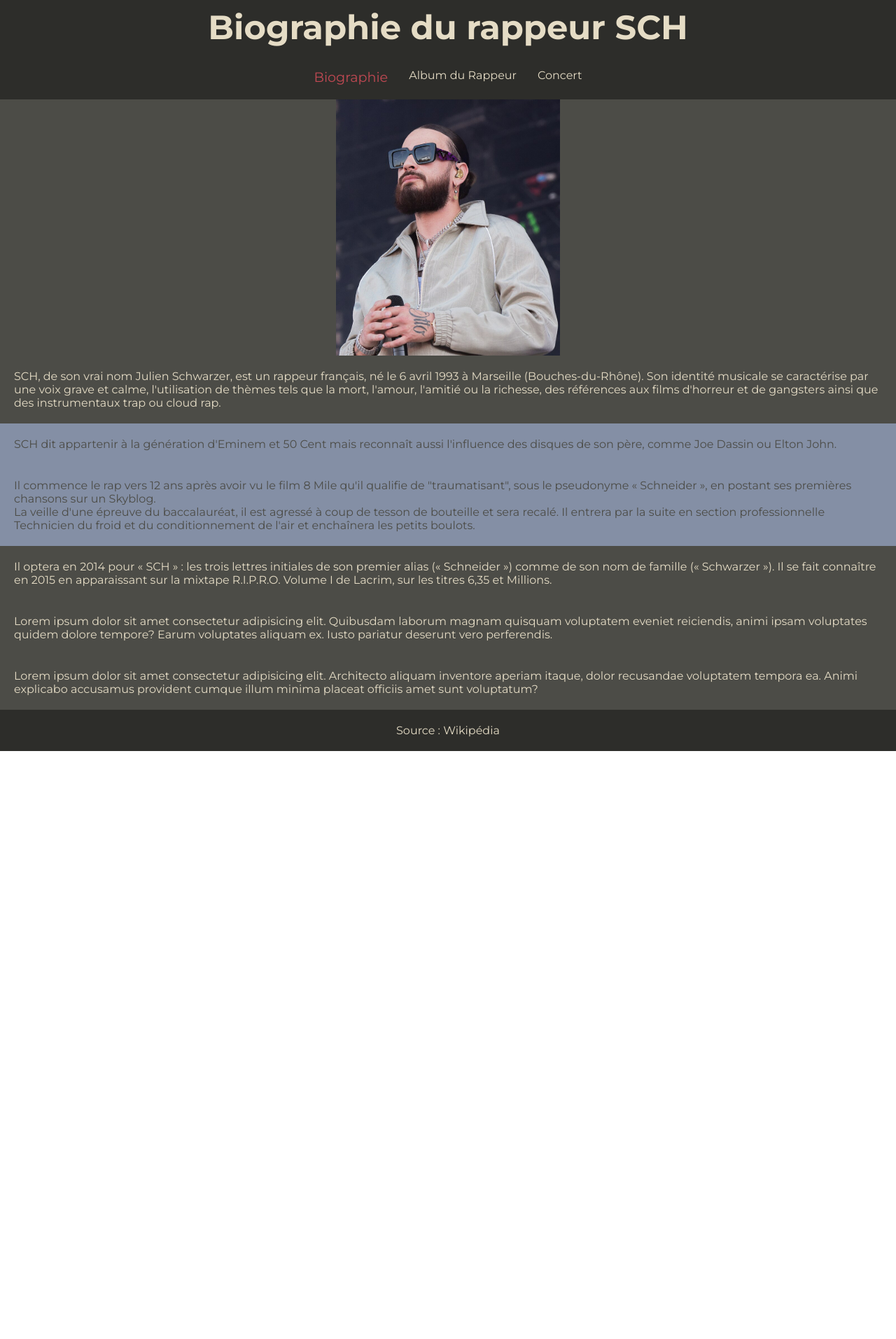
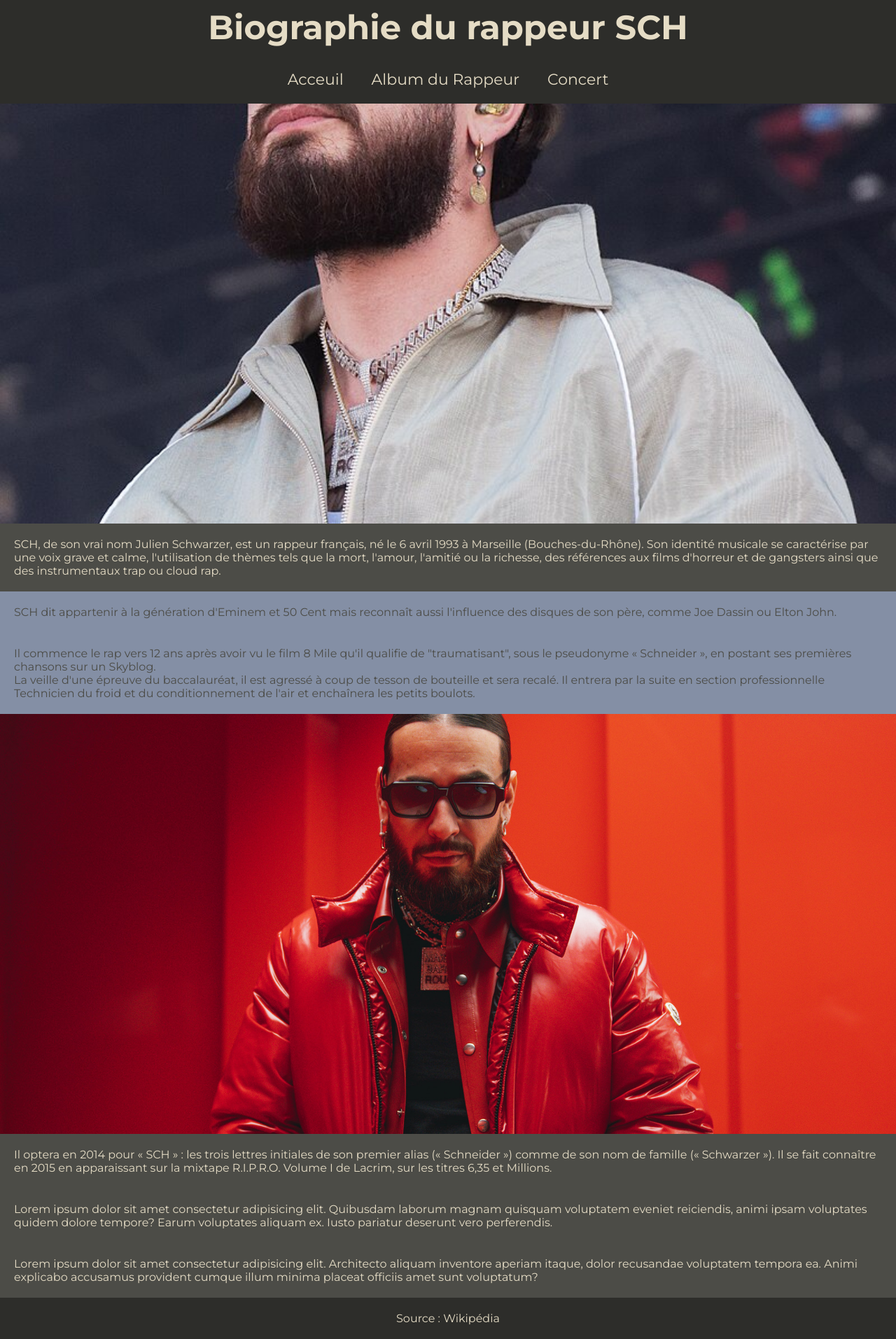
Before and after one commit to LucasKunstler/Mon-premier-site-web, a plain HTML site: page index.html in a window 1280 px wide. Shown: the whole page at 70% size. Before the commit the page ends 1073 px from the top, so only its background shows below. Drawn offline with Linux system fonts and the light colour scheme.

Commit message:
Add files via upload

```diff
--- a/CSS/style.css
+++ b/CSS/style.css
@@ -23,39 +23,72 @@ body{
 
 }
 
-.actuel{
-    font-size: larger;
-    color: #C14953;
+#menu {
+    background-color: #2D2D2A;
+      height:70px;
+      display:flex;
+      align-items:center;
   }
 
-nav{
-    display: flex;
-    padding: 20px;
-    justify-content: space-evenly;
+  #menu ul {
+      display:flex;
+      justify-content:center;
+      width:100%;
+      margin:0;
+      padding:0;
+      list-style: none;
+      gap:40px;
+      font-size:22px;
   }
 
-nav a {
-    color: #E5DCC5;
-    text-decoration: none;
+  #menu a {
+      color:#E5DCC5;
+      text-decoration:none;
   }
 
-nav a:hover{
+  #menu a:hover{
     color: #C14953;
     font-size: larger;
+  }
+
+  /* Bouton "burger" */
+  #menu button {
+      width:100px;
+      flex-shrink:0;
+      background-color:transparent;
+      border:none;
+      display: none;
+    /* Masqué par défaut, n'apparaît que sous le seuil des 900px */
+      transition:margin-top 0.5s;
+  }
+
+   #menu button img {
+      width:75%;
+  }
+
+  .parallax {
+    background-image: url(../image/Festival_des_Vieilles_Charrues_2022_-_SCH_-_038_\(cropped\).jpg);
+    height: 600px;
+    width: 100%;
+    background-attachment: fixed;
+    background-position: center;
+    background-repeat: no-repeat;
+    background-size: cover;
+}
+
+.parallax2 {
+    background-image: url(../image/Sch.jpg);
+    height: 600px;
+    width: 100%;
+    background-attachment: fixed;
+    background-position: center;
+    background-repeat: no-repeat;
+    background-size: cover;
 }
 
 .Centrage{
     display: flex;
     flex-direction: column;
-}
-
-
-ul{
-    list-style-type: none;
-    display: flex;
-    gap: 30px;
-    margin: 0;
-    padding: 0;
 }
 
 h1{
@@ -202,10 +235,36 @@ footer{
         font-size: 2em; /* Smaller font size for mobile */
     }
 
-    nav{
+    /* nav{
         flex-direction: column;
         align-items: center;
+    } */
+
+
+    #menu {
+        height:auto;
+        /* Pour annuler la hauteur forcée que l'on a donné par défaut au menu (et lui permettre d'afficher toutes les rubriques correctement) */
+        align-items: flex-start; /* Plus besoin de centrage vertical, tout peut être calé en haut du menu */
     }
+
+    #menu ul {
+        display:none; /* Le contenu du menu est masqué par défaut... */
+        flex-direction: column; /* ...et lorsqu'il sera affiché, il doit se présenter verticalement */
+        margin:20px 0px; /* 2 valeurs : top & bottom puis left & right */
+    }
+
+    #menu.visible ul {
+        display:flex; /* Pour annuler display:none donc le masquage */
+    }
+
+    #menu button {
+        display:block; /* Pour annuler display:none donc le masquage */
+    }
+
+    #menu.visible button {
+        margin-top:15px;
+    }
+
 
     .item1, .item2, .item3, .item4{
         width: 100%; /* Full width for small screens */
--- a/JavaScript/interaction.js
+++ b/JavaScript/interaction.js
@@ -0,0 +1,5 @@
+let menu = document.querySelector("#menu");
+
+menu.querySelector("button").onclick = function() {
+    menu.classList.toggle("visible");
+}
--- a/index.html
+++ b/index.html
@@ -15,18 +15,16 @@
 
     <h1>Biographie du rappeur SCH</h1>
 
-    <nav>
 
+
+    <nav id="menu">
+        <button><img src="./image/burger.png"></button>
         <ul>
-
-            <li><a class="actuel" href="index.html">Biographie</a></li>
-
-            <li><a href="album.html">Album du Rappeur</a></li>
-
-            <li><a href="pageconcert.html">Concert</a></li>
-
+            <!-- <li id="imgmenu"><img  src="../Image/Logo Lambert .jpg" alt=""></li> -->
+            <li><a class="actuel" href="./index.html">Acceuil</a></li>
+            <li><a  href="./album.html">Album du Rappeur</a></li>
+            <li><a href="./pageconcert.html">Concert</a></li>
         </ul>
-
     </nav>
 
 
@@ -35,11 +33,10 @@
 
 
 </header>
-
+<div  class="parallax"></div>
 <main>
     <section class="couleur1">
         <div class="Centrage">
-            <img src="./image/Festival_des_Vieilles_Charrues_2022_-_SCH_-_038_(cropped).jpg" alt="Photo du rappeur SCH">
 
             <p>SCH, de son vrai nom Julien Schwarzer, est un rappeur français, né le 6 avril 1993 à Marseille (Bouches-du-Rhône). Son identité musicale se caractérise par une voix grave et calme, l'utilisation de thèmes tels que la mort, l'amour, l'amitié ou la richesse, des références aux films d'horreur et de gangsters ainsi que des instrumentaux trap ou cloud rap.</p>
         </div>
@@ -51,6 +48,8 @@
             <p>Il commence le rap vers 12 ans après avoir vu le film 8 Mile qu'il qualifie de "traumatisant", sous le pseudonyme « Schneider », en postant ses premières chansons sur un Skyblog. <br> La veille d'une épreuve du baccalauréat, il est agressé à coup de tesson de bouteille et sera recalé. Il entrera par la suite en section professionnelle Technicien du froid et du conditionnement de l'air et enchaînera les petits boulots.</p>
         </div>
     </section>
+
+    <div class="parallax2"></div>
     <section class="couleur3">
         <div>
             <p>Il optera en 2014 pour « SCH » : les trois lettres initiales de son premier alias (« Schneider ») comme de son nom de famille (« Schwarzer »). Il se fait connaître en 2015 en apparaissant sur la mixtape R.I.P.R.O. Volume I de Lacrim, sur les titres 6,35 et Millions.</p>
@@ -69,5 +68,7 @@
     <p>Source : <a class="link" href="https://fr.wikipedia.org/wiki/SCH_(rappeur)" target="_blank" >Wikipédia</a></p>
 
 </footer>
+
+<script src="./JavaScript/interaction.js"></script>
 </body>
 </html>
```
Also changed, not shown: album.html (+7 -11 lines), pageconcert.html (+8 -10 lines), image/Sch.jpg (added), image/burger.png (added). Lines whose indentation alone changed are shown as unchanged.
